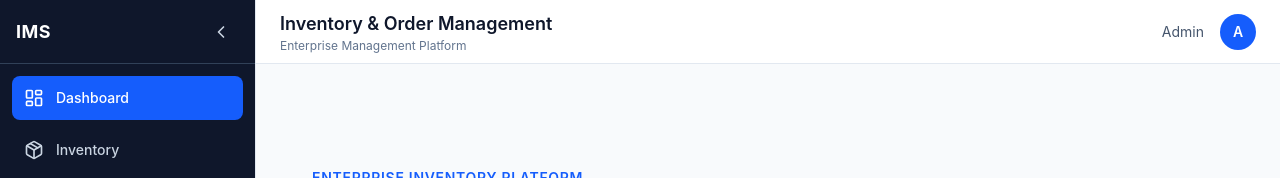
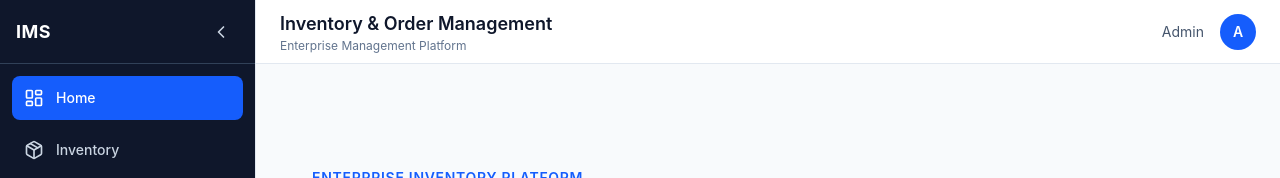
Before and after one commit to PREDEEP464/Inventory-Management-System, a Vue app: page / in a window 1280 px wide. Shown: the top 178 px of the page. Built offline with nearby package versions, Linux system fonts and the light colour scheme; no server answers.

Commit message:
Sidebar updated

```diff
--- a/src/components/layout/AppSidebar.vue
+++ b/src/components/layout/AppSidebar.vue
@@ -52,7 +52,7 @@
       <LayoutDashboard :size="20" />
 
       <span v-if="!isCollapsed">
-        Dashboard
+        Home
       </span>
     </RouterLink>
 
```
